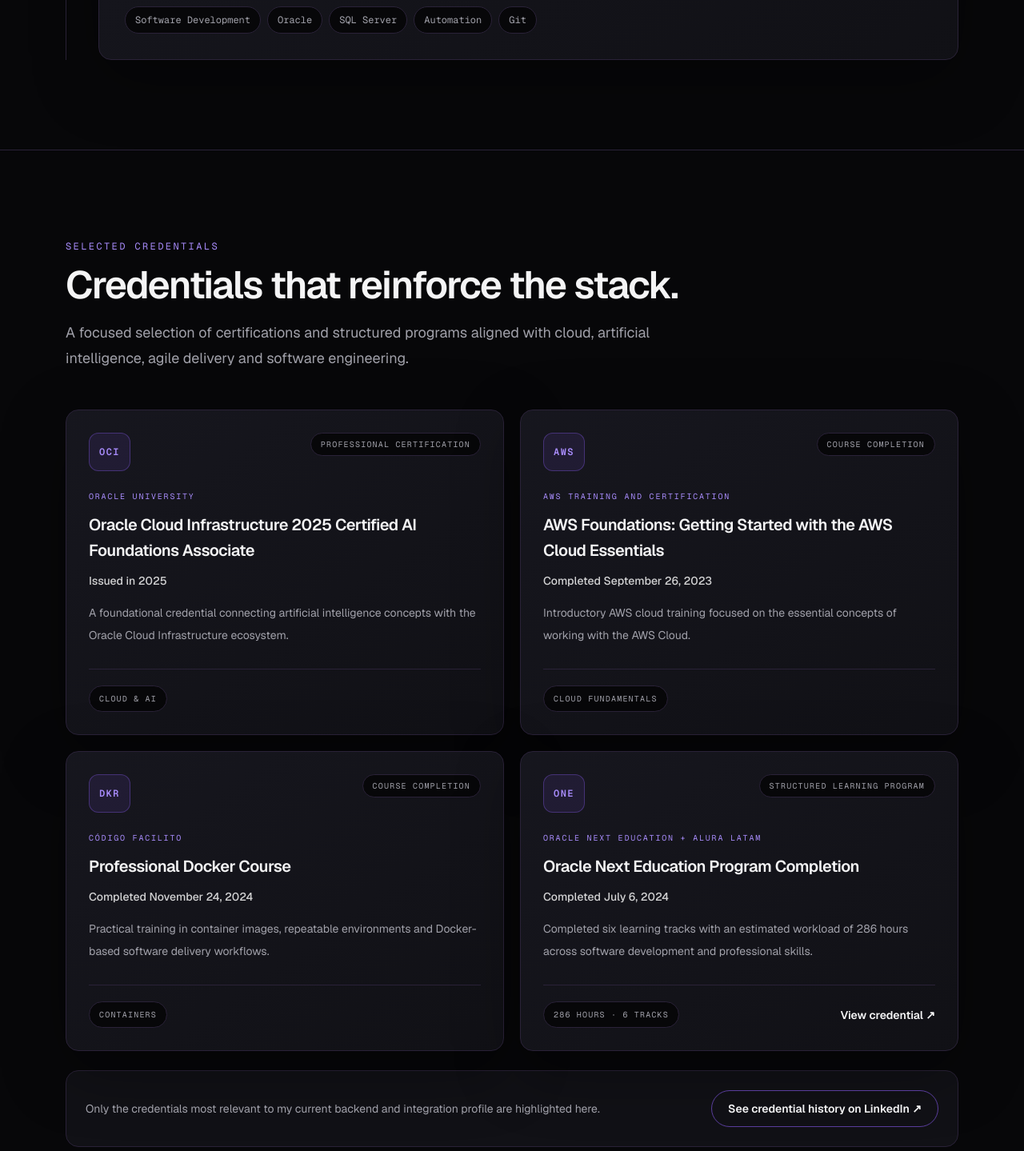
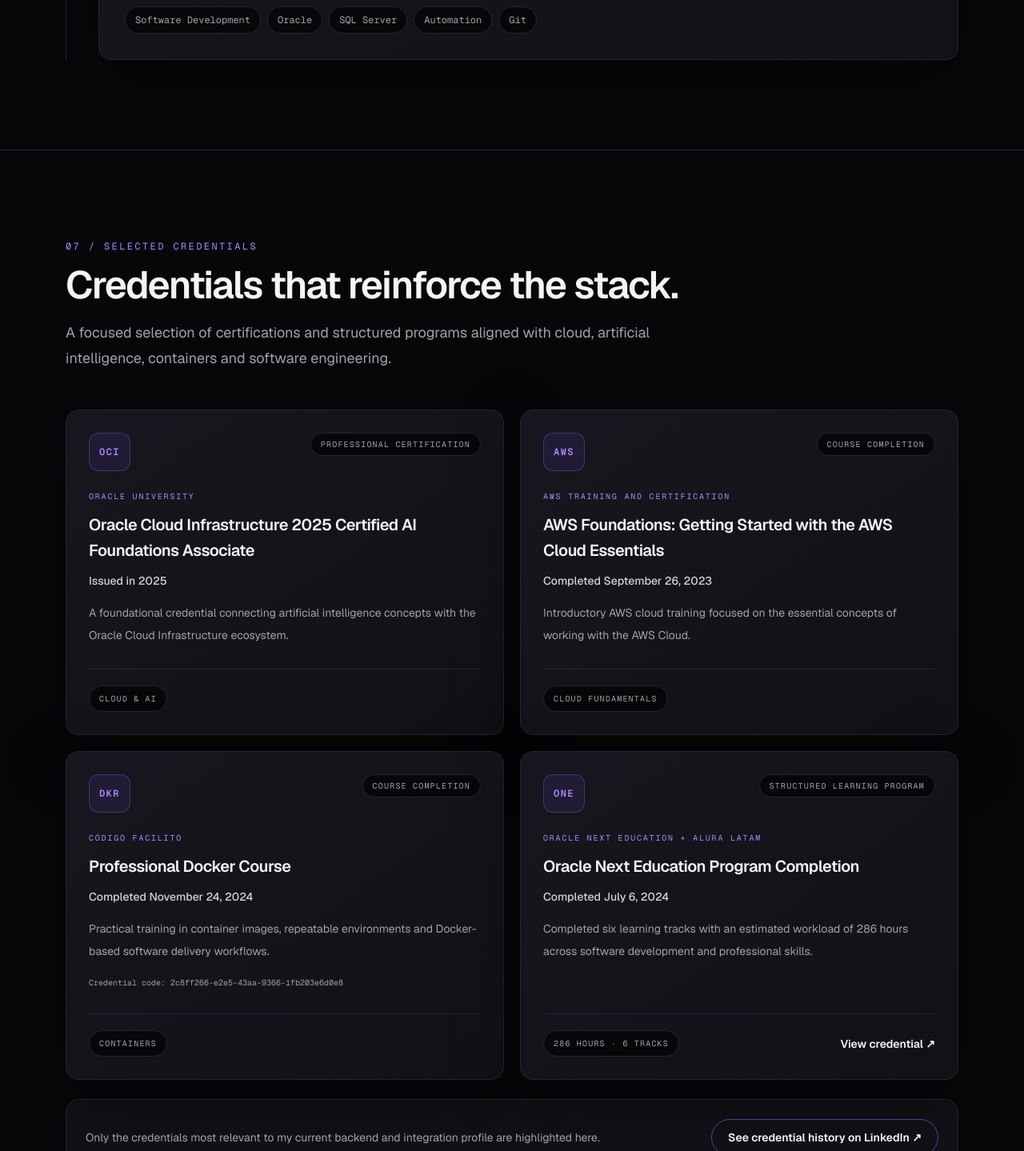
Before and after one commit to Aslannt/chamtech-web, a Next.js app: page / in a window 1280 px wide. Shown: the part 3615-5054 px from the top of the page at 80% size. Built offline with nearby package versions, Linux system fonts and the light colour scheme; no server answers.

Commit message:
refine: present credential evidence and bilingual copy

```diff
--- a/src/components/sections/certifications.tsx
+++ b/src/components/sections/certifications.tsx
@@ -8,21 +8,23 @@
 
 const sectionCopy = {
   en: {
-    eyebrow: "Selected credentials",
+    eyebrow: "07 / Selected credentials",
     title: "Credentials that reinforce the stack.",
     description:
-      "A focused selection of certifications and structured programs aligned with cloud, artificial intelligence, agile delivery and software engineering.",
+      "A focused selection of certifications and structured programs aligned with cloud, artificial intelligence, containers and software engineering.",
     credential: "View credential",
+    credentialCode: "Credential code",
     linkedin: "See credential history on LinkedIn",
     note:
       "Only the credentials most relevant to my current backend and integration profile are highlighted here.",
   },
   es: {
-    eyebrow: "Credenciales seleccionadas",
+    eyebrow: "07 / Credenciales seleccionadas",
     title: "Credenciales que respaldan el stack.",
     description:
-      "Una selección enfocada de certificaciones y programas estructurados relacionados con cloud, inteligencia artificial, entrega ágil e ingeniería de software.",
+      "Una selección enfocada de certificaciones y programas estructurados relacionados con cloud, inteligencia artificial, contenedores e ingeniería de software.",
     credential: "Ver credencial",
+    credentialCode: "Código de credencial",
     linkedin: "Ver historial de credenciales en LinkedIn",
     note:
       "Aquí se destacan únicamente las credenciales más relevantes para mi perfil actual de backend e integración.",
@@ -79,6 +81,11 @@
                   <p className="mt-4 text-sm leading-7 text-muted">
                     {content.summary}
                   </p>
+                  {certification.credentialCode ? (
+                    <p className="mt-4 break-all font-mono text-[10px] leading-5 text-muted">
+                      {copy.credentialCode}: {certification.credentialCode}
+                    </p>
+                  ) : null}
                 </div>
 
                 <div className="mt-7 flex flex-wrap items-center justify-between gap-4 border-t border-border pt-5">
```
